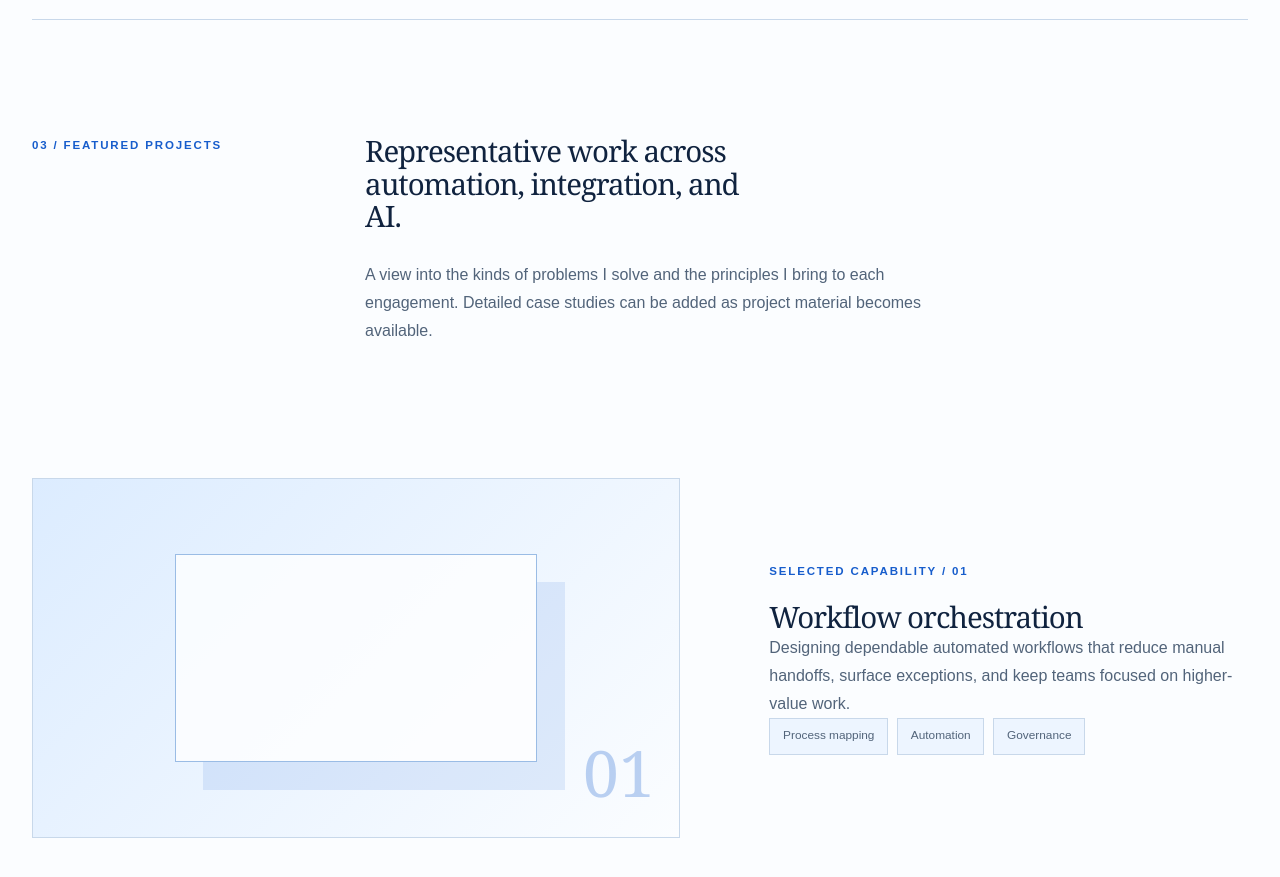
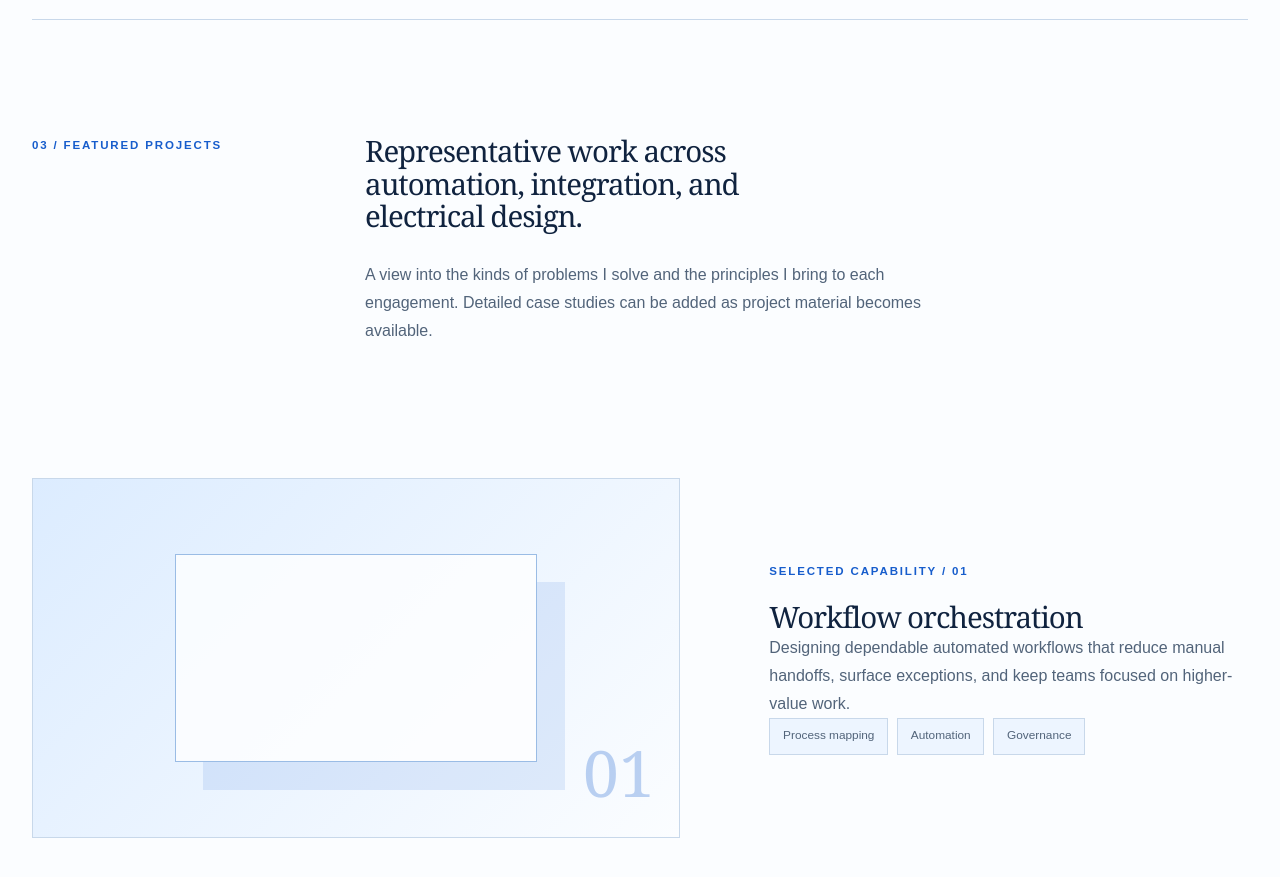
Before and after one commit to kwcontrols/KW-Portfolio, a Next.js app: page / in a window 1280 px wide. Shown: the part 2580-3457 px from the top of the page. Built offline with nearby package versions, Linux system fonts and the light colour scheme.

Commit message:
in Featured projects section, replaced AI with electrical design

```diff
--- a/app/page.tsx
+++ b/app/page.tsx
@@ -190,7 +190,8 @@ export default function Home() {
             <p className="section-index">03 / Featured projects</p>
             <div>
               <h2>
-                Representative work across automation, integration, and AI.
+                Representative work across automation, integration, and
+                electrical design.
               </h2>
               <p>
                 A view into the kinds of problems I solve and the principles I
```
